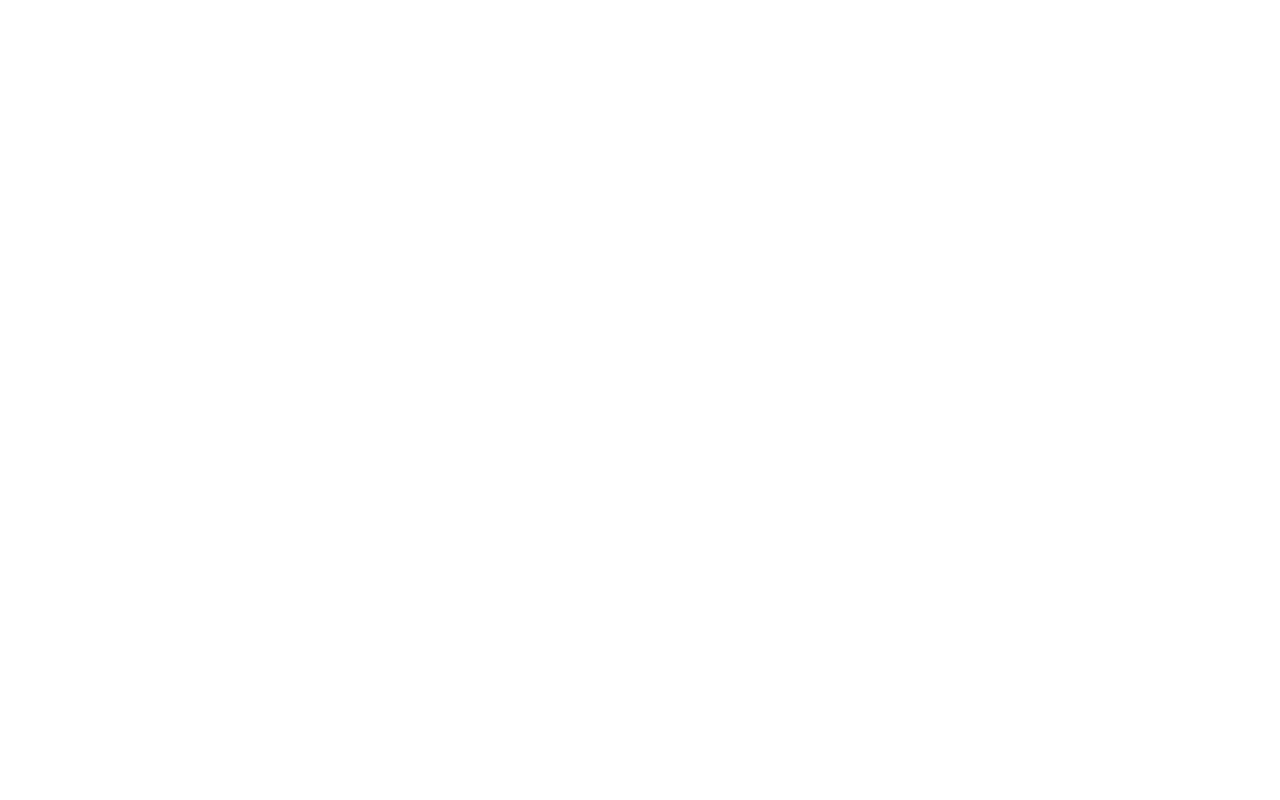
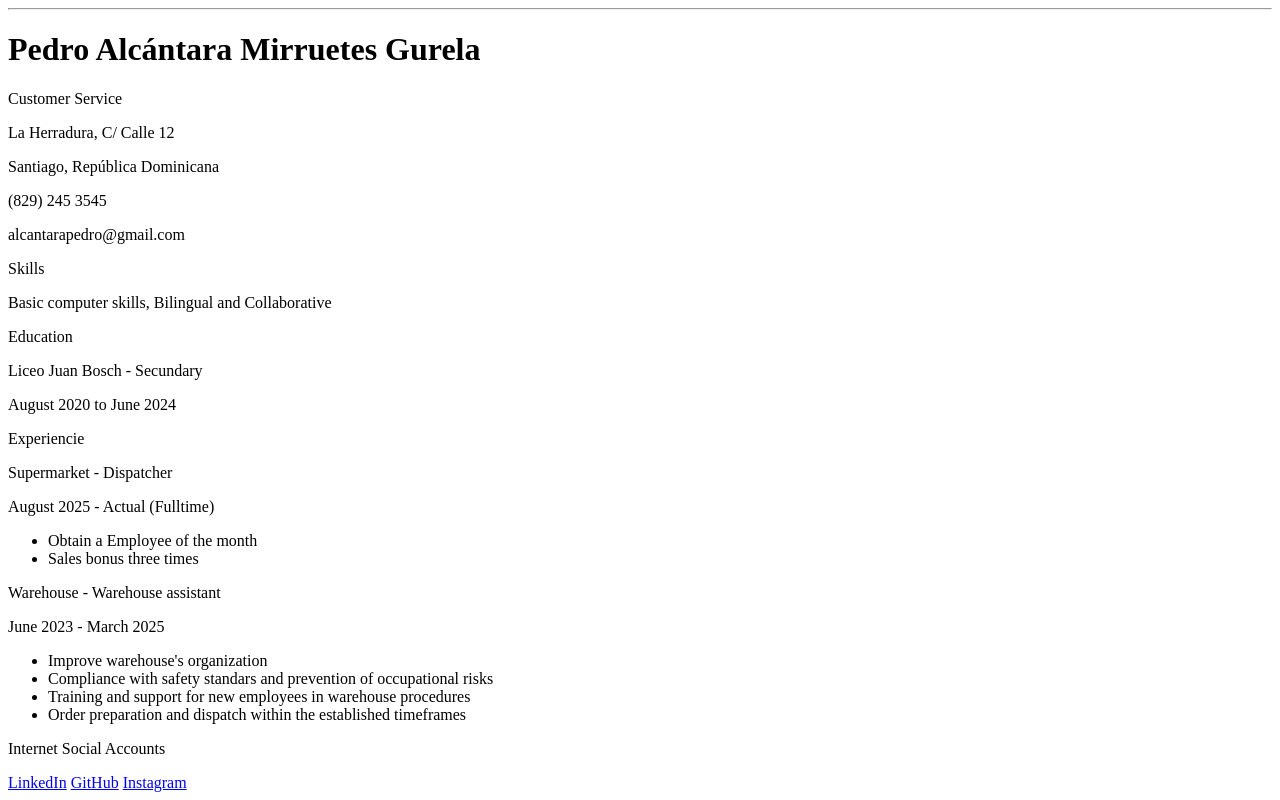
Before and after one commit to gmcp-dev/singlepage-cv, a plain HTML site: page index.html in a window 1280 px wide. Drawn offline with Linux system fonts and the light colour scheme.

Commit message:
feat: add structural semantics elements

```diff
--- a/index.html
+++ b/index.html
@@ -7,5 +7,88 @@
 </head>
 <body>
 
+    <main>
+        <hr class="line-divisor">
+        <header>
+            <h1 class="person-name">Pedro Alcántara Mirruetes Gurela</h1>
+        </header>
+
+        <section>
+            <article class="title">
+                <p>Customer Service</p>
+            </article>
+            <article>
+                <p>La Herradura, C/ Calle 12</p>
+                <p>Santiago, República Dominicana</p>
+                <p>(829) 245 3545</p>
+                <p>alcantarapedro@gmail.com</p>
+            </article>
+        </section>
+        <section>
+            <article class="title">
+                <p>Skills</p>
+            </article>
+            <article>
+                <p>Basic computer skills, Bilingual and Collaborative</p>
+            </article>
+        </section>
+        <section>
+            <article class="title">
+                <p>Education</p>
+            </article>
+            <article class="subtitle">
+                <p>Liceo Juan Bosch - Secundary</p>
+            </article>
+            <article>
+                <p>August 2020 to June 2024</p>
+            </article>
+        </section>
+        <section>
+            <article class="title">
+                <p>Experiencie</p>
+            </article>
+            <section class="experience-card">
+                <article class="subtitle">
+                    <p>Supermarket - Dispatcher</p>
+                </article>
+                <article>
+                    <p>August 2025 - Actual (Fulltime)</p>
+                </article>
+                <article>
+                    <ul>
+                        <li>Obtain a Employee of the month</li>
+                        <li>Sales bonus three times</li>
+                    </ul>
+                </article>
+            </section>
+            <section class="experience-card">
+                <article class="subtitle">
+                    <p>Warehouse - Warehouse assistant</p>
+                </article>
+                <article>
+                    <p>June 2023 - March 2025</p>
+                </article>
+                <article>
+                    <ul>
+                        <li>Improve warehouse's organization</li>
+                        <li>Compliance with safety standars and prevention of occupational risks</li>
+                        <li>Training and support for new employees in warehouse procedures</li>
+                        <li>Order preparation and dispatch within the established timeframes</li>
+                    </ul>
+                </article>
+            </section>
+        </section>
+        <section>
+            <article class="title">
+                <p>Internet Social Accounts</p>
+            </article>
+            <article>
+                <a href="#">LinkedIn</a>
+                <a href="#">GitHub</a>
+                <a href="#">Instagram</a>
+            </article>
+        </section>
+    </main>
+
 </body>
 </html>
```
